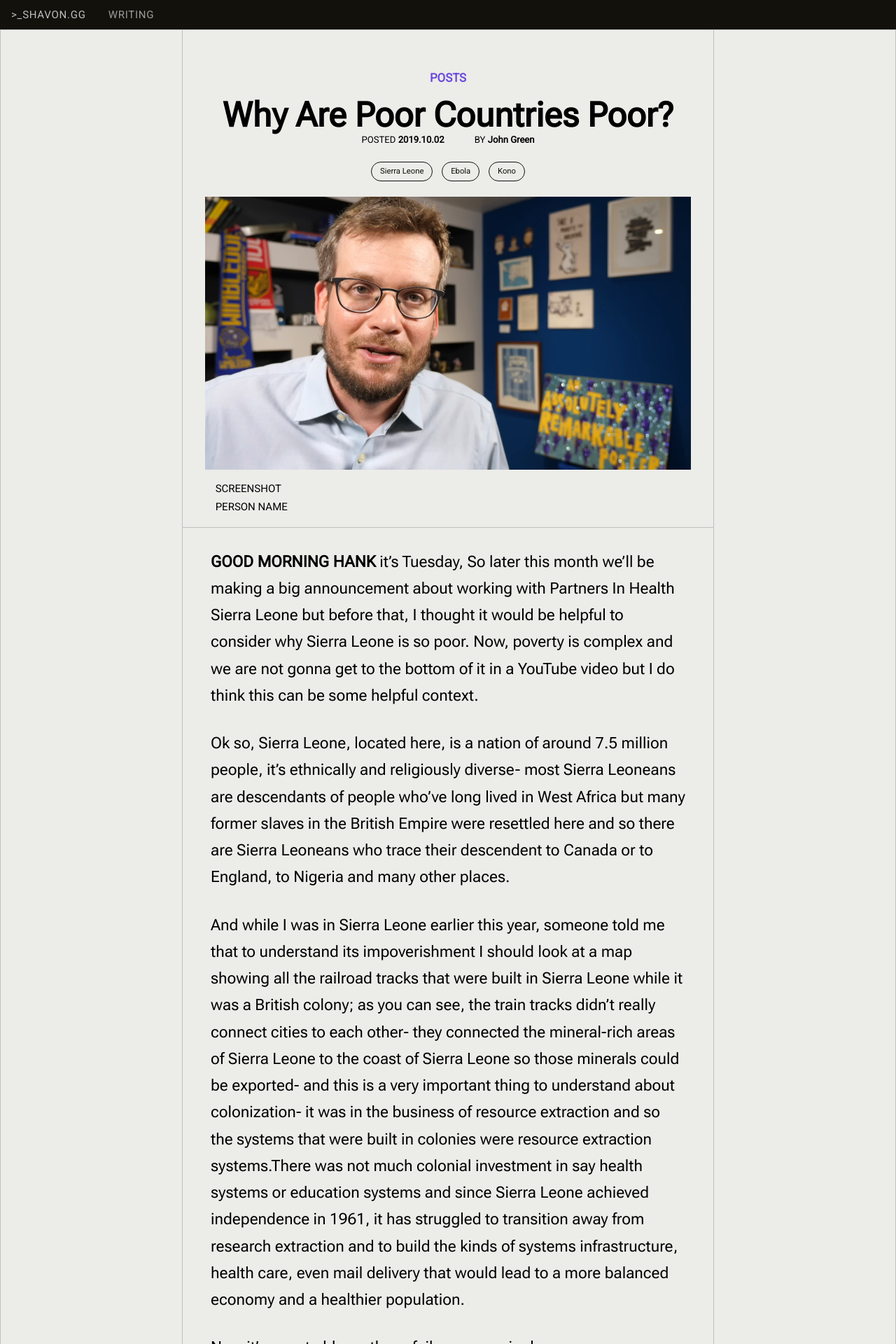
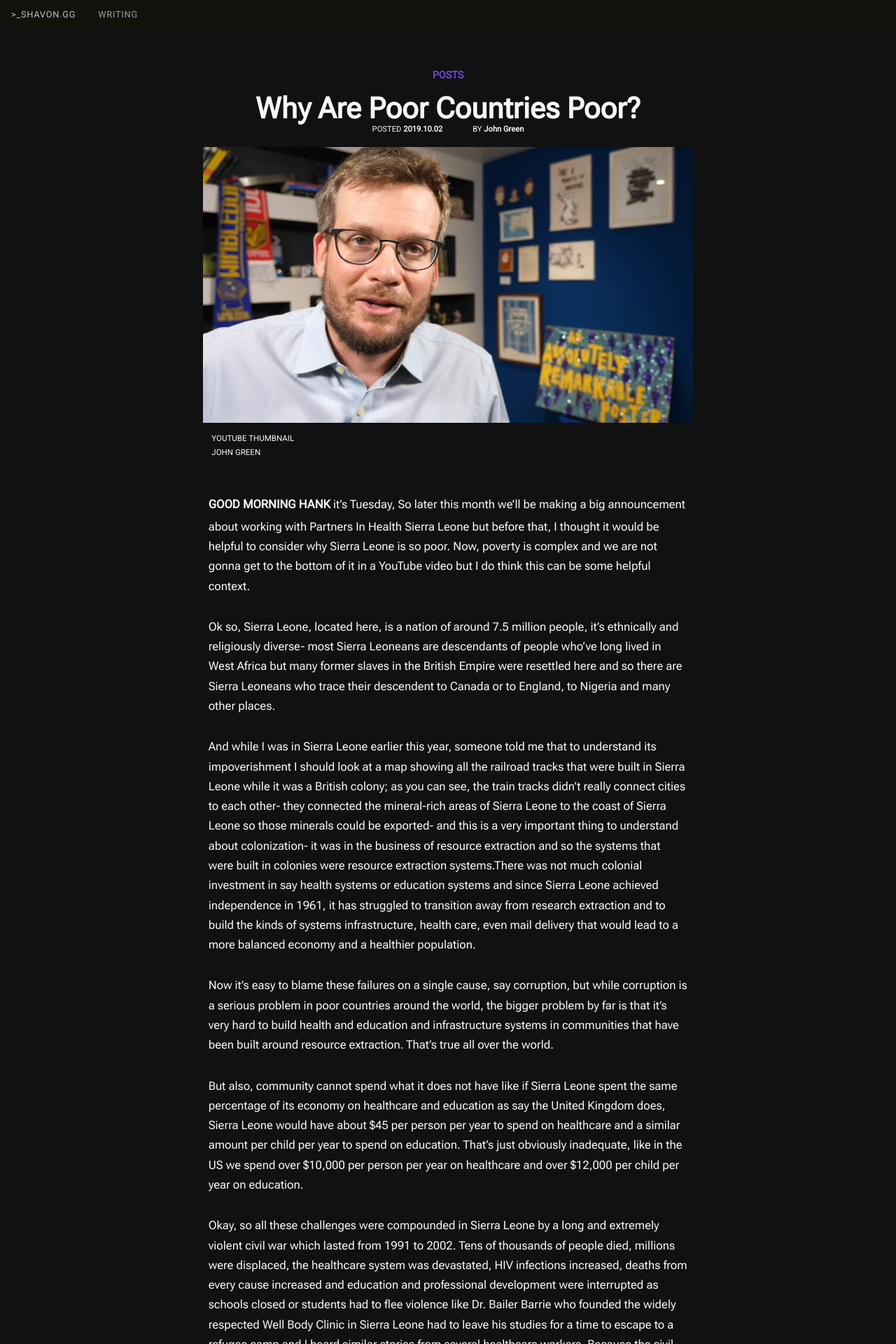
Before and after one commit to snand5/snand5.github.io, a Jekyll site: the page built from _posts/2019-10-02-Why Are Poor Countries Poor.md, in a window 1280 px wide. Shown: the top 1920 px of the page at 70% size. Built offline with Jekyll 4.4.1, drawn with Linux system fonts in a browser that asks for light colours.

Commit message:
general tidy up

```diff
--- a/_posts/2019-10-02-Why Are Poor Countries Poor.md
+++ b/_posts/2019-10-02-Why Are Poor Countries Poor.md
@@ -3,10 +3,9 @@ layout: post
 author: John Green
 title: Why Are Poor Countries Poor?
 image: assets/images/Why Are Poor Countries Poor - YouTube - 0-0-00.jpeg
-alt: This is a test AHHHHHHHHH
-caption: Screenshot
-credit: "Person Name"
-tags: ["Sierra Leone", Ebola, Kono]
+alt: "YouTube thumbnail showing John Green"
+caption: "Youtube Thumbnail"
+credit: "John Green"
 ---
 
 **Good morning Hank** it’s Tuesday,
--- a/_sass/_vars.scss
+++ b/_sass/_vars.scss
@@ -2,22 +2,23 @@
 
 // General
 $font-family: "Roboto", sans-serif;
-$base-font-size: 0.9375rem;
+$base-font-size: .8rem;
 $base-line-height: 165%;
-$base-color: #000;
-$base-background-color: #ecece9;
+$base-color: #F7F7F7;
+$base-background-color: #111;
 $base-transition-duration: 0.5s;
 
 // Font Sizes
-$font-size-small: clamp(0.75rem, 0.75rem + ((0.1rem - 0.2rem) * 0.342), 2rem);
-$font-size-medium: clamp(1rem, 1rem + ((0.1rem - 0.2rem) * 0.342), 2.5rem);
-$font-size-large: clamp(1.25rem, 1.25rem + ((0.1rem - 0.2rem) * 0.342), 3rem);
-$font-size-x-large: clamp(1.5rem, 1.5rem + ((0.1rem - 0.2rem) * 0.342), 3.5rem);
+$font-size-small: clamp(0.65rem, 0.65rem + ((0.1rem - 0.2rem) * 0.342), 1.8rem);
+$font-size-medium: clamp(0.9rem, 0.9rem + ((0.1rem - 0.2rem) * 0.342), 2.2rem);
+$font-size-large: clamp(1.1rem, 1.1rem + ((0.1rem - 0.2rem) * 0.342), 2.7rem);
+$font-size-x-large: clamp(1.3rem, 1.3rem + ((0.1rem - 0.2rem) * 0.342), 3rem);
+$font-size-heading: clamp(1.8rem, 1.8rem + ((0.1rem - 0.2rem) * 0.342), 4.2rem);
 
 // Grid
-$grid-gutter: 20px;
-$grid-margin-mobile: 20px;
-$grid-margin: 30px;
+$grid-gutter: 10px;
+$grid-margin-mobile: 10px;
+$grid-margin: 20px;
 $grid-margin-desktop: 5vw;
 $content-max-width: 1655px;
 $fw-grid-first-padding: calc((100vw - $content-max-width) / 2);
--- a/_sass/main.scss
+++ b/_sass/main.scss
@@ -328,8 +328,6 @@ main {
     }
     .col {
         grid-column: 1 / -1;
-        border-left: 1px solid #bfbfbf;
-        border-right: 1px solid #bfbfbf;
         @media (min-width: 750px) {
             grid-column: 2 / -2;
         }
@@ -340,14 +338,12 @@ main {
         }
     }
     .content{
-        border: 1px solid #bfbfbf;
         padding: calc(45px - 1em) 40px;
     }
 
     article {
         padding-bottom: 120px;
         font: inherit;
-        border: 1px solid #bfbfbf;
     }
 
     .content > p:first-child strong {
@@ -363,16 +359,16 @@ main {
         line-height: $base-line-height;
         font-family:$heading-font-family;
         @media (min-width: 750px) {
-            font-size: 1.5rem;
+            font-size: $font-size-x-large;
             line-height: 170%;
         }
     }
     article h2{
-        font-size: 2.625rem;
+        font-size: $font-size-heading;
         letter-spacing: -0.5px;
         line-height: 2.75rem;
         font-weight: 400;
-        color: #0d0d0d;
+        color: $base-color;
     }
 }
 
```
Also changed, not shown: _posts/2014-05-05-How We Made The Last of Us's Interface Work So Well.md (+2 -1 lines), 4 other files.
